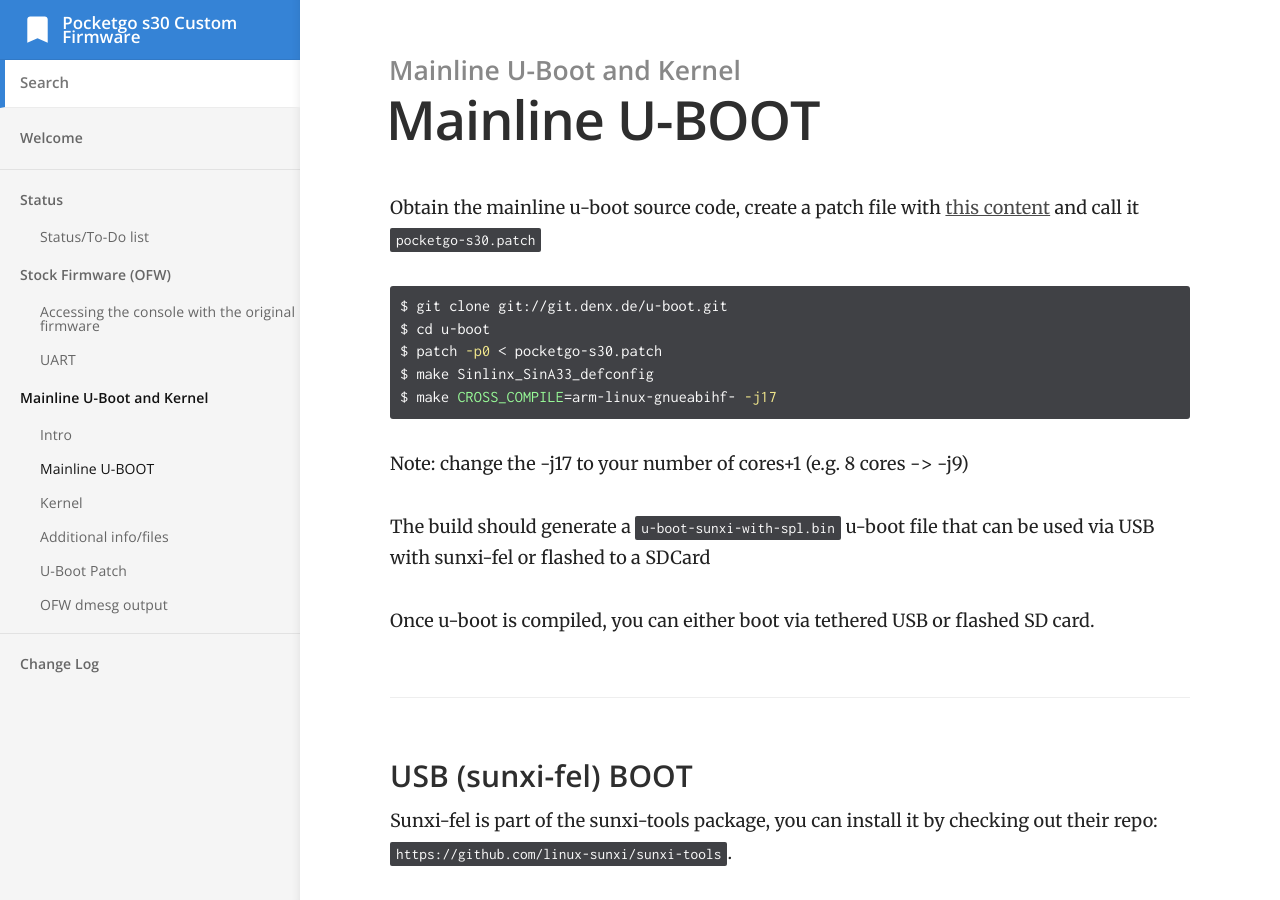
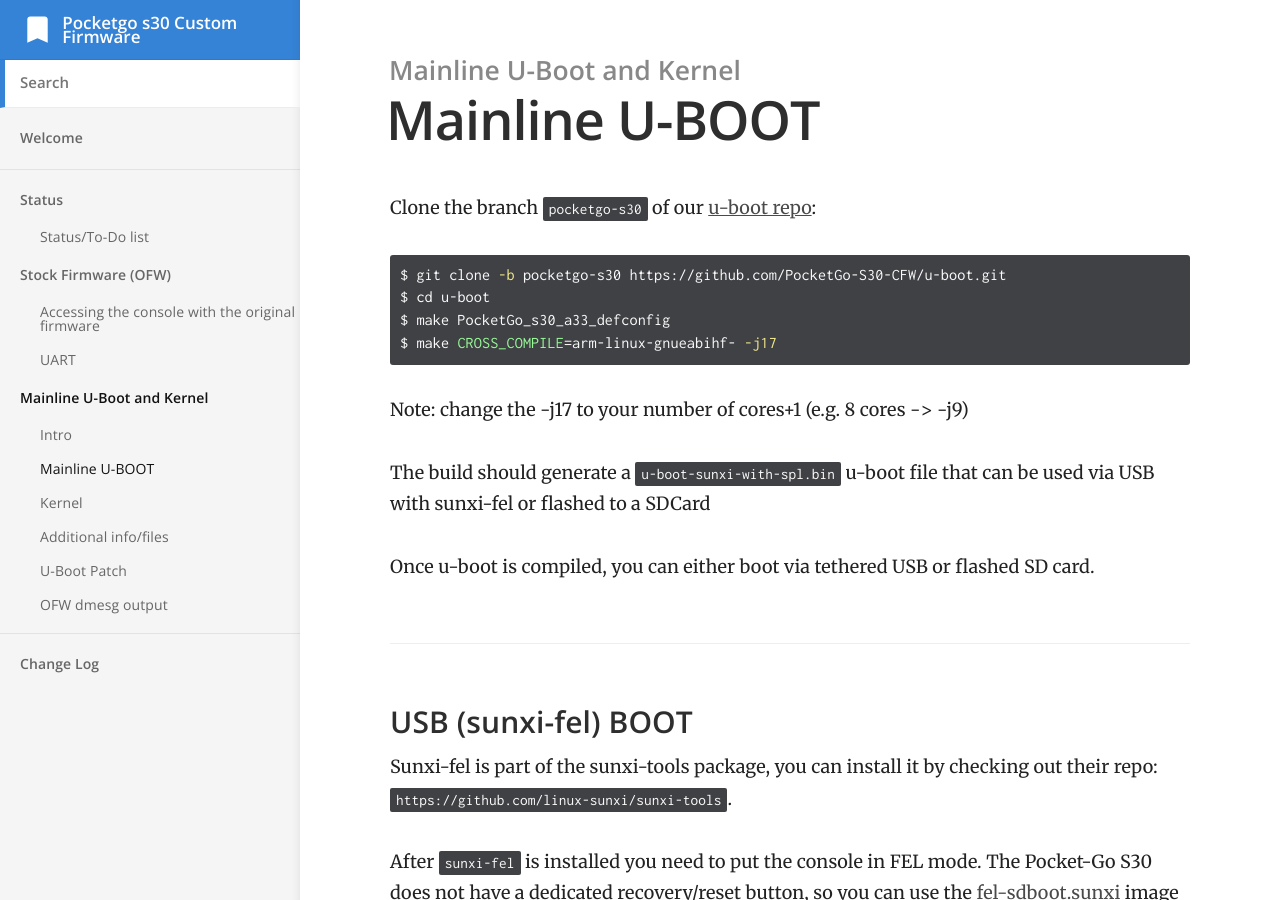
Before and after one commit to PocketGo-S30-CFW/pocketgo-s30-cfw.github.io, a Jekyll site: the page built from _docs/02_mainline/22_uboot.md, in a window 1280 px wide and 900 px high. Built offline with Jekyll 4.4.1, drawn with Linux system fonts in a browser that asks for light colours.

Commit message:
Updated u-boot repo

````diff
--- a/_docs/02_mainline/22_uboot.md
+++ b/_docs/02_mainline/22_uboot.md
@@ -4,12 +4,11 @@ category: Mainline U-Boot and Kernel
 order: 2
 ---
 
-Obtain the mainline u-boot source code, create a patch file with [this content](#U-Boot-Patch) and call it ``pocketgo-s30.patch``
+Clone the branch `pocketgo-s30` of our [u-boot repo](https://github.com/PocketGo-S30-CFW/u-boot/tree/pocketgo-s30):
 ```console
-$ git clone git://git.denx.de/u-boot.git
+$ git clone -b pocketgo-s30 https://github.com/PocketGo-S30-CFW/u-boot.git
 $ cd u-boot
-$ patch -p0 < pocketgo-s30.patch
-$ make Sinlinx_SinA33_defconfig
+$ make PocketGo_s30_a33_defconfig
 $ make CROSS_COMPILE=arm-linux-gnueabihf- -j17
 ```
 Note: change the -j17 to your number of cores+1 (e.g. 8 cores -> -j9)
````
